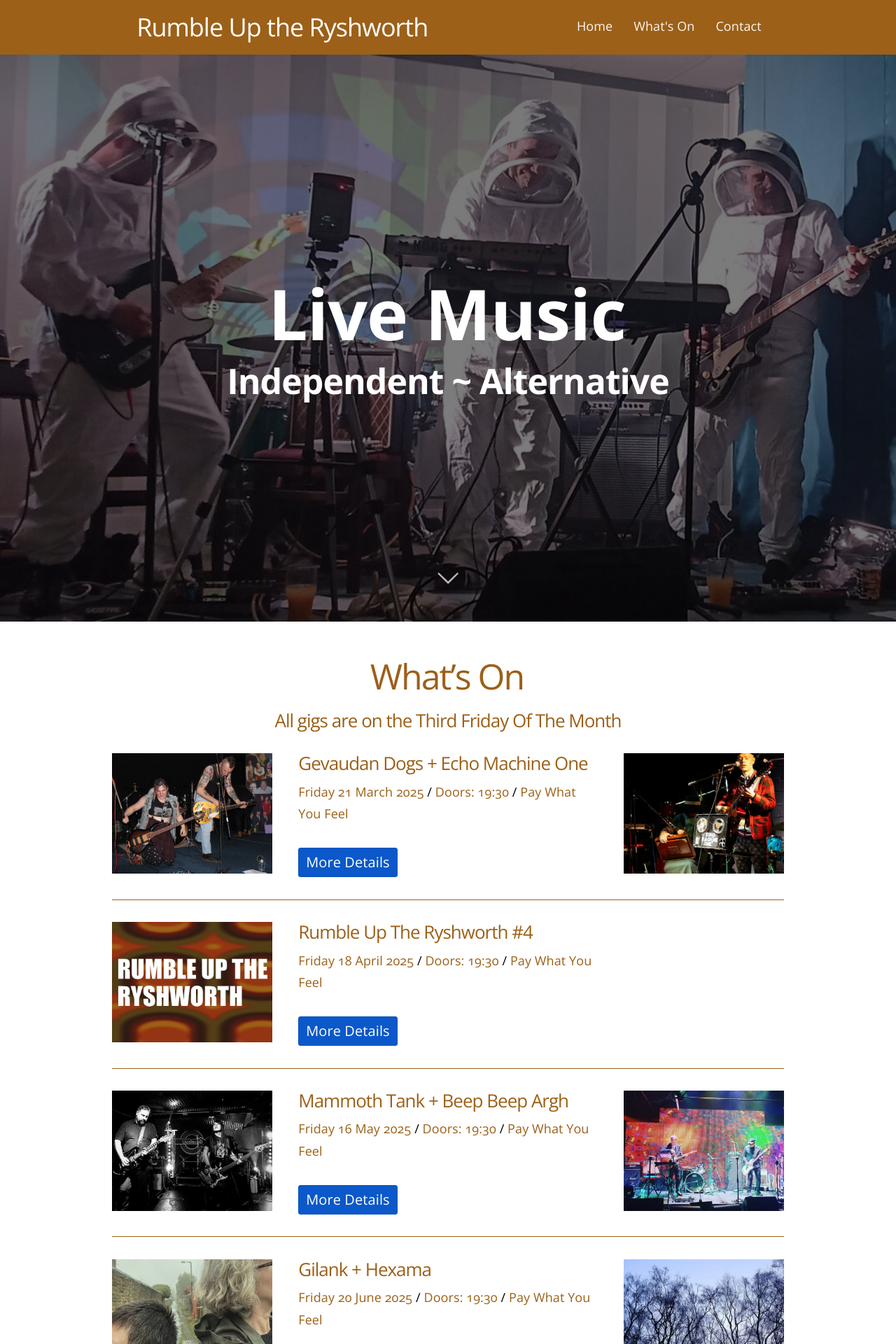
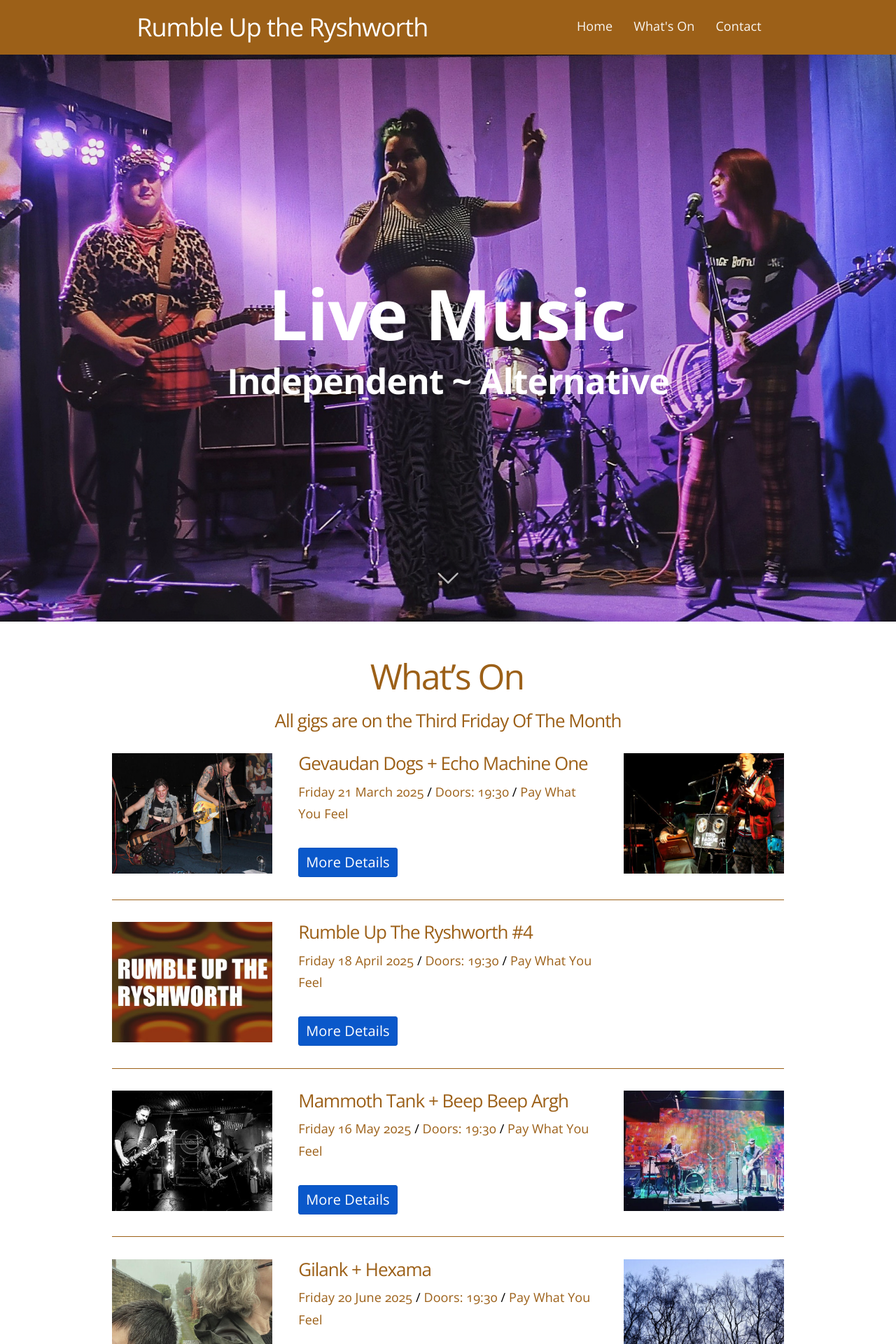
Before and after one commit to caprenter/rumble, a Jekyll site: the page built from docs/index.md, in a window 1280 px wide. Shown: the top 1920 px of the page at 70% size. Built offline with Jekyll 4.4.1, drawn with Linux system fonts in a browser that asks for light colours; comment, search, counter and statistics services are not loaded.

Commit message:
Puts QoH on the front page

```diff
--- a/docs/index.md
+++ b/docs/index.md
@@ -9,13 +9,13 @@ current: home
 # we use {% assign film = site.data.films | where:"our-id", page.our-id | first  %}
 # in _includes/head.html to make use of the data below using e.g. film.main-image
 # Defaults to use if no 'next film'
-cover: splashes/BillyBilly5p.jpg
+cover: splashes/QoH.jpg
 
 ---
 <!-- < default -->
 <!-- The tag above means - insert everything in this file into the [body] of the default.hbs template -->
 <!-- The big featured header  -->
-<header class="main-header" style="background-image: linear-gradient(rgba(0, 0, 0, 0.527),rgba(0, 0, 0, 0.5)), url({{ site.baseurl }}/assets/images/{{ page.cover }}); background-position-y:0">
+<header class="main-header" style="background-image: linear-gradient(rgba(0, 0, 0, 0),rgba(0, 0, 0, 0.1)), url({{ site.baseurl }}/assets/images/{{ page.cover }}); background-position-y:0">
 
     <div class="vertical">
         <div class="main-header-content inner">
```
Also changed, not shown: docs/assets/images/splashes/QoH.jpg (added).
